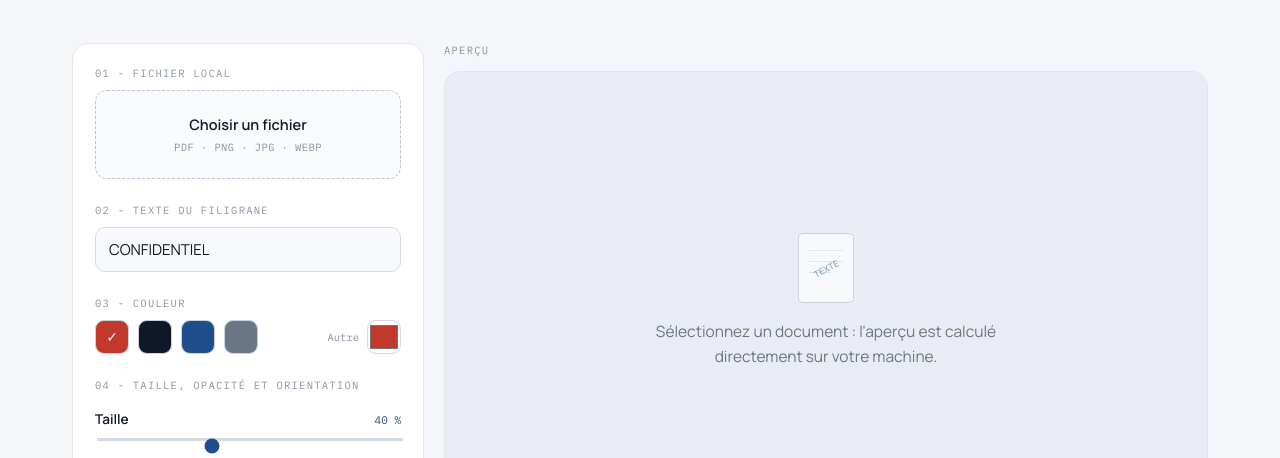
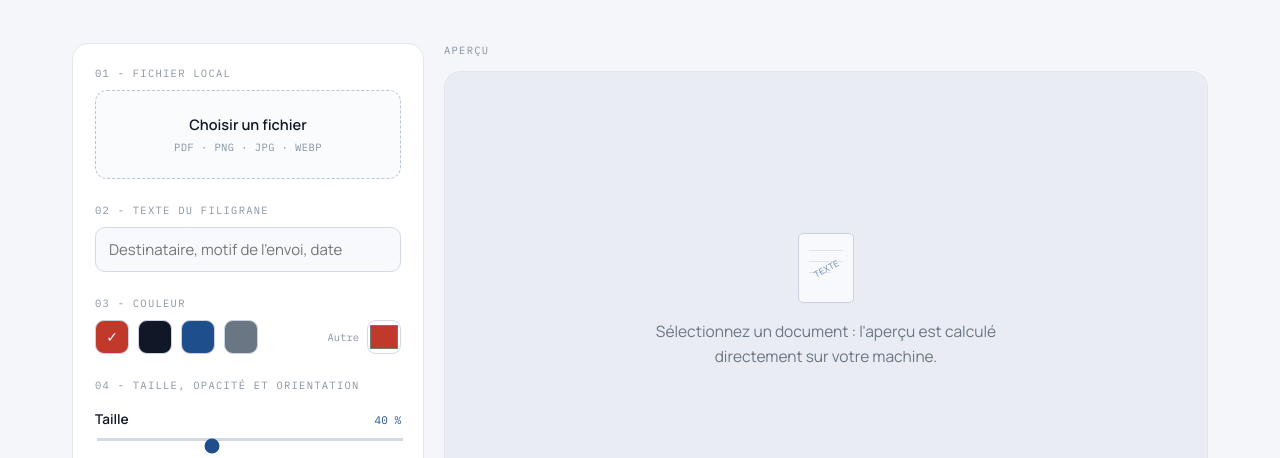
Before and after one commit to Skagiggs/privagrane, a website built with Vite: page index.html in a window 1280 px wide. Shown: the part 312-770 px from the top of the page. Built offline with nearby package versions, Linux system fonts and the light colour scheme.

Commit message:
fix : retire la valeur par défaut et ajoute un placeholder plus pertinent

```diff
--- a/index.html
+++ b/index.html
@@ -55,7 +55,7 @@
 
       <div class="field">
         <span class="field-label">02 - Texte du filigrane</span>
-        <input type="text" id="wm-text" class="text-input" placeholder="CONFIDENTIEL" maxlength="60" value="CONFIDENTIEL">
+        <input type="text" id="wm-text" class="text-input" placeholder="Destinataire, motif de l'envoi, date" maxlength="60" value="">
       </div>
 
       <div class="field">
```
